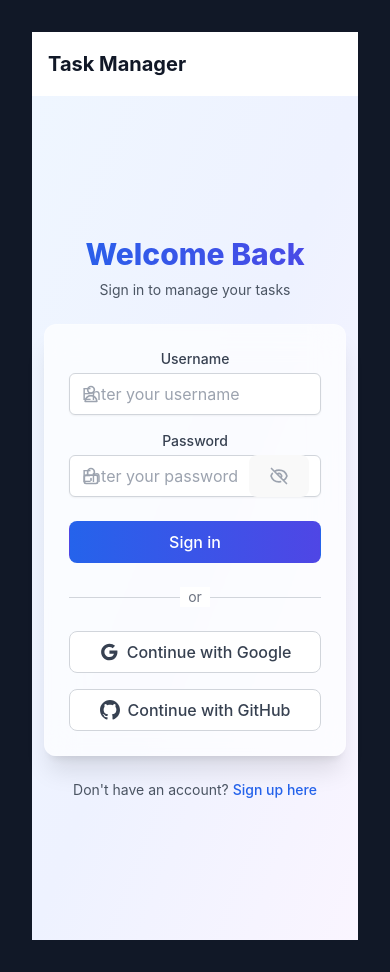
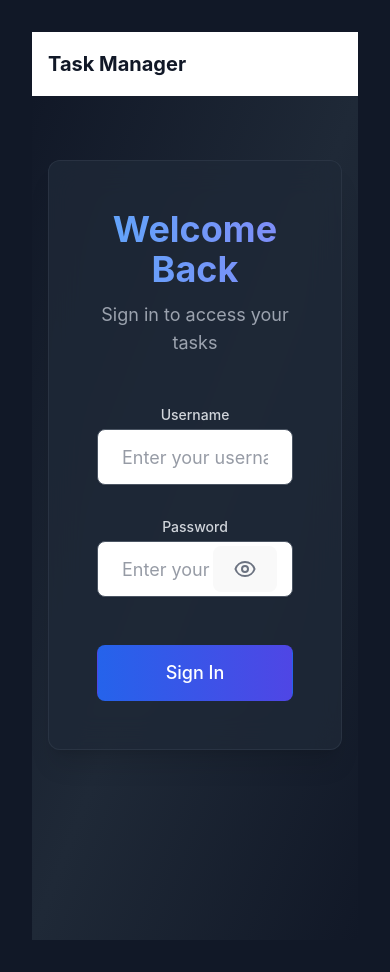
Before and after one commit to OnsongoMabeya/Tasks-Zangu, a Vue app in the folder frontend/: page /login in a window 390 px wide. Built offline with nearby package versions, Linux system fonts and the light colour scheme.

Commit message:
uncramping UI

```diff
--- a/frontend/src/components/Login.vue
+++ b/frontend/src/components/Login.vue
@@ -1,125 +1,109 @@
 <template>
-  <div class="min-h-screen flex flex-col items-center justify-center bg-gradient-to-br from-blue-50 via-indigo-50 to-purple-50 dark:from-gray-900 dark:via-gray-800 dark:to-gray-900 py-4 px-3 sm:px-4">
-    <div class="w-full max-w-lg mx-auto space-y-6 animate-fade-in">
-      <div class="text-center animate-slide-up">
-        <h2 class="text-3xl sm:text-4xl font-extrabold bg-clip-text text-transparent bg-gradient-to-r from-blue-600 to-indigo-600 dark:from-blue-400 dark:to-indigo-400">
+  <div class="min-h-screen bg-gradient-to-br from-gray-900 via-gray-800 to-gray-900 py-16 px-4 sm:px-6 lg:px-8">
+    <div class="max-w-2xl mx-auto">
+      <div class="glass-card p-12 animate-fade-in">
+        <div class="text-center mb-12">
+          <h2 class="text-4xl font-bold bg-clip-text text-transparent bg-gradient-to-r from-blue-400 to-indigo-400">
             Welcome Back
           </h2>
-        <p class="mt-2 text-sm sm:text-base text-gray-600 dark:text-gray-400">
-          Sign in to manage your tasks
+          <p class="mt-3 text-gray-400 text-lg">
+            Sign in to access your tasks
           </p>
         </div>
 
-      <div class="card p-6 sm:p-8 animate-scale">
-        <form class="space-y-6" @submit.prevent="handleSubmit">
-          <div class="space-y-4">
-            <div class="group">
-              <label for="username" class="block text-sm font-medium text-gray-700 dark:text-gray-300">
-                Username
-              </label>
-              <div class="mt-1 relative">
+        <form @submit.prevent="handleSubmit" class="space-y-8">
+          <div>
+            <label for="username" class="form-label text-base mb-2">Username</label>
+            <div class="relative flex items-center">
               <input
                 id="username"
+                type="text"
                 v-model="username"
-                  name="username"
-                  type="text"
                 required
-                  class="input-field group-hover:border-blue-400"
+                class="input-field"
                 placeholder="Enter your username"
+                :disabled="isLoading"
               />
-                <div class="absolute inset-y-0 left-3 flex items-center pointer-events-none text-gray-400">
-                  <svg class="h-5 w-5" fill="none" stroke="currentColor" viewBox="0 0 24 24">
-                    <path stroke-linecap="round" stroke-linejoin="round" stroke-width="2" d="M16 7a4 4 0 11-8 0 4 4 0 018 0zM12 14a7 7 0 00-7 7h14a7 7 0 00-7-7z" />
-                  </svg>
-                </div>
             </div>
           </div>
 
-            <div class="group">
-              <label for="password" class="block text-sm font-medium text-gray-700 dark:text-gray-300">
-                Password
-              </label>
-              <div class="mt-1 relative">
+          <div>
+            <label for="password" class="form-label text-base mb-2">Password</label>
+            <div class="relative flex items-center">
               <input
                 id="password"
+                :type="showPassword ? 'text' : 'password'"
                 v-model="password"
-                  :type="showPassword ? 'text' : 'password'"
-                  name="password"
                 required
-                  class="input-field pl-10 group-hover:border-blue-400"
+                class="input-field pr-12"
                 placeholder="Enter your password"
+                :disabled="isLoading"
               />
-                <div class="absolute inset-y-0 left-3 flex items-center pointer-events-none text-gray-400">
-                  <svg class="h-5 w-5" fill="none" stroke="currentColor" viewBox="0 0 24 24">
-                    <path stroke-linecap="round" stroke-linejoin="round" stroke-width="2" d="M12 15v2m-6 4h12a2 2 0 002-2v-6a2 2 0 00-2-2H6a2 2 0 00-2 2v6a2 2 0 002 2zm10-10V7a4 4 0 00-8 0v4h8z" />
-                  </svg>
-                </div>
               <button
                 type="button"
-                  class="absolute inset-y-0 right-3 flex items-center text-gray-400 hover:text-gray-600"
                 @click="togglePassword"
+                class="absolute right-4 text-gray-500 hover:text-gray-400 focus:outline-none"
+                :disabled="isLoading"
               >
-                  <svg class="h-5 w-5" fill="none" stroke="currentColor" viewBox="0 0 24 24">
-                    <path v-if="showPassword" stroke-linecap="round" stroke-linejoin="round" stroke-width="2" d="M15 12a3 3 0 11-6 0 3 3 0 016 0z" />
-                    <path v-if="showPassword" stroke-linecap="round" stroke-linejoin="round" stroke-width="2" d="M2.458 12C3.732 7.943 7.523 5 12 5c4.478 0 8.268 2.943 9.542 7-1.274 4.057-5.064 7-9.542 7-4.477 0-8.268-2.943-9.542-7z" />
-                    <path v-else stroke-linecap="round" stroke-linejoin="round" stroke-width="2" d="M13.875 18.825A10.05 10.05 0 0112 19c-4.478 0-8.268-2.943-9.543-7a9.97 9.97 0 011.563-3.029m5.858.908a3 3 0 114.243 4.243M9.878 9.878l4.242 4.242M9.88 9.88l-3.29-3.29m7.532 7.532l3.29 3.29M3 3l3.59 3.59m0 0A9.953 9.953 0 0112 5c4.478 0 8.268 2.943 9.543 7a10.025 10.025 0 01-4.132 5.411m0 0L21 21" />
+                <svg
+                  class="h-6 w-6"
+                  fill="none"
+                  stroke="currentColor"
+                  viewBox="0 0 24 24"
+                  v-if="!showPassword"
+                >
+                  <path
+                    stroke-linecap="round"
+                    stroke-linejoin="round"
+                    stroke-width="2"
+                    d="M15 12a3 3 0 11-6 0 3 3 0 016 0z"
+                  />
+                  <path
+                    stroke-linecap="round"
+                    stroke-linejoin="round"
+                    stroke-width="2"
+                    d="M2.458 12C3.732 7.943 7.523 5 12 5c4.478 0 8.268 2.943 9.542 7-1.274 4.057-5.064 7-9.542 7-4.477 0-8.268-2.943-9.542-7z"
+                  />
+                </svg>
+                <svg
+                  class="h-6 w-6"
+                  fill="none"
+                  stroke="currentColor"
+                  viewBox="0 0 24 24"
+                  v-else
+                >
+                  <path
+                    stroke-linecap="round"
+                    stroke-linejoin="round"
+                    stroke-width="2"
+                    d="M13.875 18.825A10.05 10.05 0 0112 19c-4.478 0-8.268-2.943-9.543-7a9.97 9.97 0 011.563-3.029m5.858.908a3 3 0 114.243 4.243M9.878 9.878l4.242 4.242M9.88 9.88l-3.29-3.29m7.532 7.532l3.29 3.29M3 3l3.59 3.59m0 0A9.953 9.953 0 0112 5c4.478 0 8.268 2.943 9.543 7a10.025 10.025 0 01-4.132 5.411m0 0L21 21"
+                  />
                 </svg>
               </button>
             </div>
           </div>
-          </div>
 
-          <div>
+          <div class="pt-4">
             <button
               type="submit"
+              class="btn-primary w-full h-14 text-lg font-medium relative"
               :disabled="isLoading"
-              class="btn-primary w-full flex items-center justify-center gap-2"
             >
-              <svg v-if="isLoading" class="animate-spin h-5 w-5" xmlns="http://www.w3.org/2000/svg" fill="none" viewBox="0 0 24 24">
+              <span v-if="!isLoading">Sign In</span>
+              <span v-else class="flex items-center justify-center">
+                <svg class="animate-spin h-6 w-6 mr-3" xmlns="http://www.w3.org/2000/svg" fill="none" viewBox="0 0 24 24">
                   <circle class="opacity-25" cx="12" cy="12" r="10" stroke="currentColor" stroke-width="4"></circle>
                   <path class="opacity-75" fill="currentColor" d="M4 12a8 8 0 018-8V0C5.373 0 0 5.373 0 12h4zm2 5.291A7.962 7.962 0 014 12H0c0 3.042 1.135 5.824 3 7.938l3-2.647z"></path>
                 </svg>
-              <span>{{ isLoading ? 'Signing in...' : 'Sign in' }}</span>
+                Signing in...
+              </span>
             </button>
           </div>
         </form>
 
-        <div class="relative my-6">
-          <div class="absolute inset-0 flex items-center">
-            <div class="w-full border-t border-gray-300 dark:border-gray-700"></div>
+        <div v-if="error" class="mt-6 p-4 bg-red-900/50 border border-red-700/50 rounded-lg">
+          <p class="text-red-200 text-base">{{ error }}</p>
         </div>
-          <div class="relative flex justify-center text-sm">
-            <span class="px-2 bg-white dark:bg-gray-800 text-gray-500">or</span>
-          </div>
-        </div>
-
-        <div class="space-y-4">
-          <button class="w-full btn-secondary flex items-center justify-center gap-2">
-            <svg class="h-5 w-5" viewBox="0 0 24 24">
-              <path fill="currentColor" d="M12.545,10.239v3.821h5.445c-0.712,2.315-2.647,3.972-5.445,3.972c-3.332,0-6.033-2.701-6.033-6.032s2.701-6.032,6.033-6.032c1.498,0,2.866,0.549,3.921,1.453l2.814-2.814C17.503,2.988,15.139,2,12.545,2C7.021,2,2.543,6.477,2.543,12s4.478,10,10.002,10c8.396,0,10.249-7.85,9.426-11.748L12.545,10.239z"/>
-            </svg>
-            Continue with Google
-          </button>
-
-          <button class="w-full btn-secondary flex items-center justify-center gap-2">
-            <svg class="h-5 w-5" viewBox="0 0 24 24">
-              <path fill="currentColor" d="M12 0c-6.626 0-12 5.373-12 12 0 5.302 3.438 9.8 8.207 11.387.599.111.793-.261.793-.577v-2.234c-3.338.726-4.033-1.416-4.033-1.416-.546-1.387-1.333-1.756-1.333-1.756-1.089-.745.083-.729.083-.729 1.205.084 1.839 1.237 1.839 1.237 1.07 1.834 2.807 1.304 3.492.997.107-.775.418-1.305.762-1.604-2.665-.305-5.467-1.334-5.467-5.931 0-1.311.469-2.381 1.236-3.221-.124-.303-.535-1.524.117-3.176 0 0 1.008-.322 3.301 1.23.957-.266 1.983-.399 3.003-.404 1.02.005 2.047.138 3.006.404 2.291-1.552 3.297-1.23 3.297-1.23.653 1.653.242 2.874.118 3.176.77.84 1.235 1.911 1.235 3.221 0 4.609-2.807 5.624-5.479 5.921.43.372.823 1.102.823 2.222v3.293c0 .319.192.694.801.576 4.765-1.589 8.199-6.086 8.199-11.386 0-6.627-5.373-12-12-12z"/>
-            </svg>
-            Continue with GitHub
-          </button>
-        </div>
-      </div>
-
-      <div class="text-center mt-4 animate-fade-in">
-        <p class="text-sm text-gray-600 dark:text-gray-400">
-          Don't have an account?
-          <router-link
-            to="/register"
-            class="font-medium text-blue-600 hover:text-blue-500 dark:text-blue-400 dark:hover:text-blue-300 transition-colors"
-          >
-            Sign up here
-          </router-link>
-        </p>
       </div>
     </div>
   </div>
@@ -137,6 +121,7 @@ const username = ref('')
 const password = ref('')
 const showPassword = ref(false)
 const isLoading = ref(false)
+const error = ref('')
 
 const togglePassword = () => {
   showPassword.value = !showPassword.value
@@ -145,18 +130,67 @@ const togglePassword = () => {
 const handleSubmit = async () => {
   if (isLoading.value) return
 
+  error.value = ''
   isLoading.value = true
+
   try {
     await authStore.login({
       username: username.value,
       password: password.value
     })
     router.push('/tasks')
-  } catch (error) {
-    console.error('Login failed:', error)
-    alert('Login failed. Please check your credentials.')
+  } catch (err) {
+    error.value = err.response?.data?.message || 'Failed to sign in. Please try again.'
   } finally {
     isLoading.value = false
   }
 }
 </script>
+
+<style lang="postcss" scoped>
+.glass-card {
+  @apply bg-gray-800/80 backdrop-blur-lg border border-gray-700/50
+         shadow-xl rounded-xl;
+}
+
+.form-label {
+  @apply block font-medium text-gray-300;
+}
+
+.input-field {
+  @apply block w-full rounded-lg border border-gray-600
+         text-black font-medium
+         focus:ring-2 focus:ring-blue-500 focus:border-transparent
+         transition-all duration-300
+         px-6 py-4 h-14 text-lg
+         bg-white;
+}
+
+.input-field::placeholder {
+  @apply text-gray-500 opacity-70 font-normal;
+}
+
+.input-field:focus {
+  @apply bg-white border-blue-500;
+}
+
+.btn-primary {
+  @apply bg-gradient-to-r from-blue-600 to-indigo-600
+         hover:from-blue-700 hover:to-indigo-700
+         text-white rounded-lg
+         focus:outline-none focus:ring-2
+         focus:ring-blue-500 focus:ring-offset-2
+         focus:ring-offset-gray-900
+         disabled:opacity-50 disabled:cursor-not-allowed
+         transition-all duration-300;
+}
+
+.animate-fade-in {
+  animation: fadeIn 0.5s ease-out;
+}
+
+@keyframes fadeIn {
+  from { opacity: 0; transform: translateY(-10px); }
+  to { opacity: 1; transform: translateY(0); }
+}
+</style>
```
Also changed, not shown: frontend/src/components/TaskList.vue (+217 -193 lines). Lines whose indentation alone changed are shown as unchanged.
